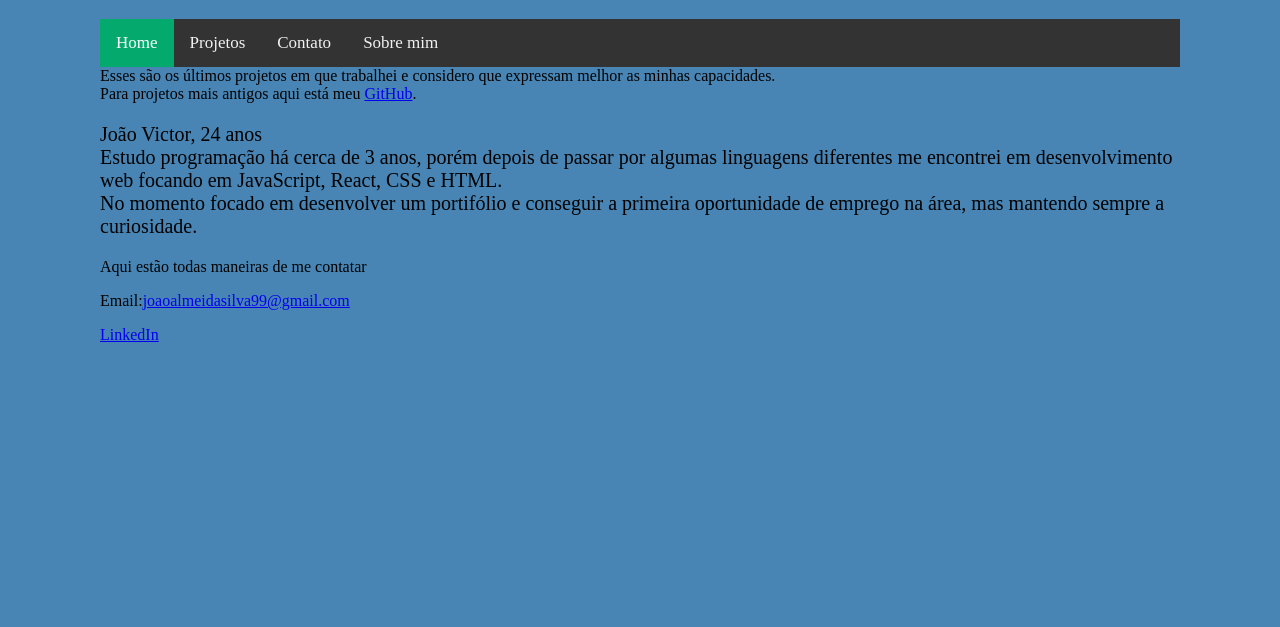
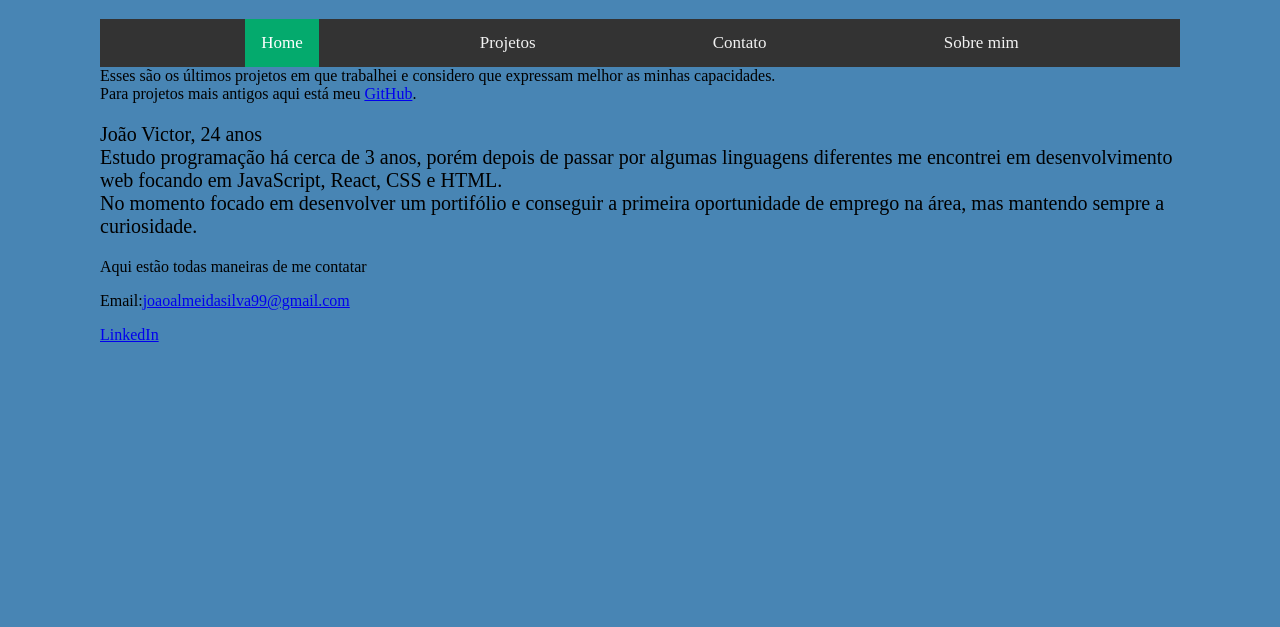
Before and after one commit to joaoalmeidasilva/Portifolio, a plain HTML site: page main/index.html in a window 1280 px wide. Shown: the part 173-800 px from the top of the page. Drawn offline with Linux system fonts and the light colour scheme.

Commit message:
adicionando flexbox

```diff
--- a/main/styles.css
+++ b/main/styles.css
@@ -37,3 +37,12 @@ h1 {
 .SobreMim{
      font-size:20px;
 }
+
+.topnav {
+ display: flex;
+ justify-content: space-evenly;
+}
+
+.body {
+    display: flex;
+}
```
